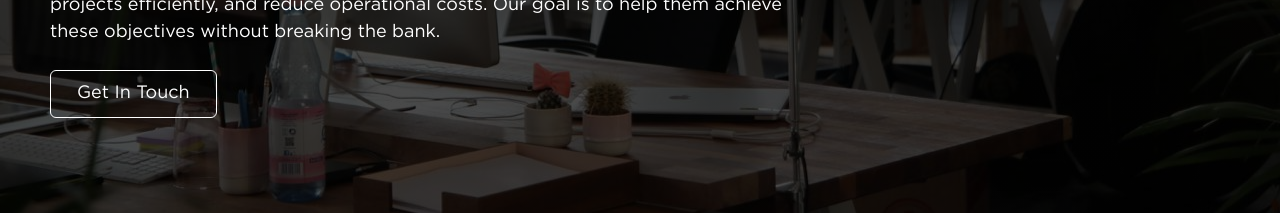
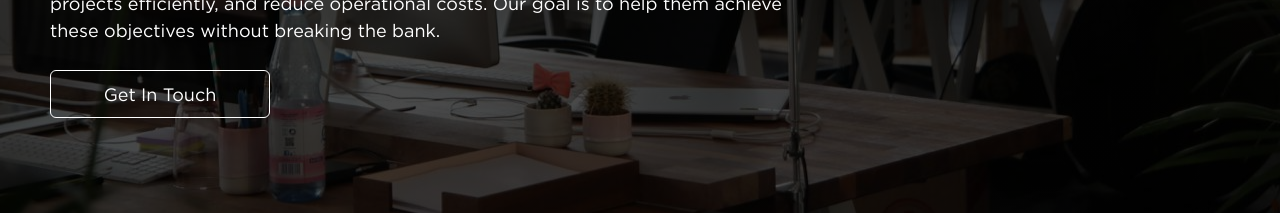
Before and after one commit to numanabid27/preach-concept, a Next.js app: page /about in a window 1280 px wide. Shown: the part 301-514 px from the top of the page. Built offline with nearby package versions, Linux system fonts and the light colour scheme.

Commit message:
mac bitt

```diff
--- a/src/components/about/style.module.css
+++ b/src/components/about/style.module.css
@@ -54,6 +54,7 @@
     margin-top: 100px;
 }
 
+
 @media screen and (max-width:700px){
     .partner_Sec{
         margin-top: 80px;
--- a/src/components/common/hero/hero.tsx
+++ b/src/components/common/hero/hero.tsx
@@ -23,7 +23,7 @@ export function Hero({ img, title, para, button, contact, tagLine }: any) {
           <h6>{tagLine}</h6>
           <h1 style={{ textAlign: width < 700 && contact ? 'center' : 'unset' }}>{title}</h1>
           {para && <p>{para}</p>}
-          {button && <Link href="/contact">{button}</Link>}
+          {button && <div className={styles.button}><Link href="/contact">{button}</Link></div>}
         </div>
       </div>
     </div>
--- a/src/components/common/hero/style.module.css
+++ b/src/components/common/hero/style.module.css
@@ -34,23 +34,36 @@
     line-height: 1.5;
 
 }
-.banner_desc a{
-    color: #fff;
+
+
+.button{
+    height: 48px;
+    position: relative;
+    border: 1px solid #fff;
     background-color: transparent;
-    border: 1px solid #fff;
-    font-size: 18px;
-    padding: 1px 26px;
+    max-width: 220px;
+    width: 100%;
     border-radius: 6px;
     cursor: pointer;
+}
+.button a{
+    color: #fff;
+    font-size: 18px;
     transition: 0.4s;
-    width: fit-content;
-    line-height: 2.4;
+    position: absolute;
+    right: 0;
+    left: 0;
+    top: 15px;
+    bottom: 0;
+    margin: auto;
+    text-align: center;
+    height: 49px;
+    line-height: 2.2;
 }
-.banner_desc a:hover{
+.banner_desc .button:hover{
     background-color: #005AAB;
     border: 1px solid #005AAB;
 }
-
 @media screen and (max-width:1100px){
     .banner_desc h1{
         font-size: 40px;
--- a/src/components/home/style.module.css
+++ b/src/components/home/style.module.css
@@ -112,14 +112,14 @@
     border-radius: 6px;
     cursor: pointer;
 }
-.banner_desc a{
+.button a{
     color: #fff;
     font-size: 18px;
     transition: 0.4s;
     position: absolute;
     right: 0;
     left: 0;
-    top: 8px;
+    top: 15px;
     bottom: 0;
     margin: auto;
     text-align: center;
```
